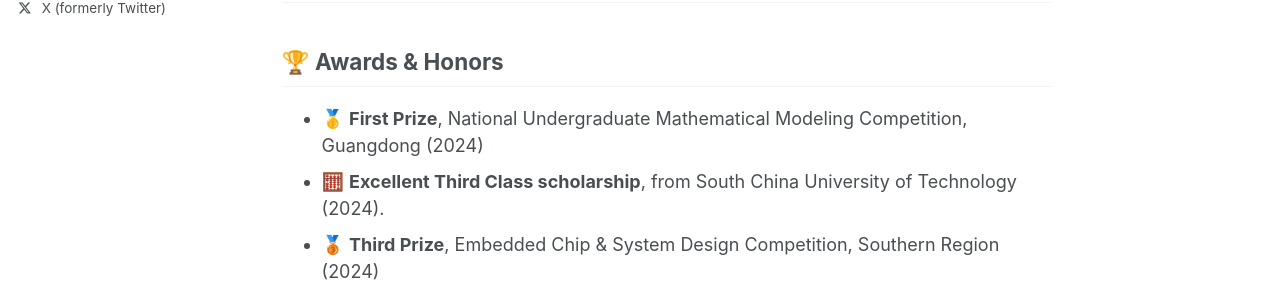
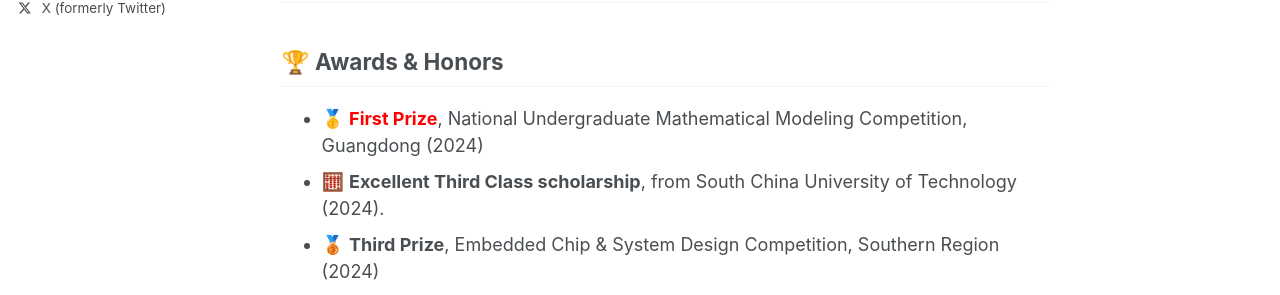
Before and after one commit to MikeMengTR/MikeMengTR.github.io, a Jekyll site: the page built from _pages/about.md, in a window 1280 px wide. Shown: the part 618-913 px from the top of the page. Built offline with Jekyll 4.4.1, drawn with Linux system fonts in a browser that asks for light colours.

Commit message:
Update about.md

```diff
--- a/_pages/about.md
+++ b/_pages/about.md
@@ -21,7 +21,7 @@ My research interest includes **📈 Energy prediction** and **🧠 Artificial I
 
 ---
 ## 🏆 Awards & Honors
-- 🥇 **First Prize**, National Undergraduate Mathematical Modeling Competition, Guangdong (2024)
+- 🥇 <span style="color:red">**First Prize**</span>, National Undergraduate Mathematical Modeling Competition, Guangdong (2024)
 - 🧮 **Excellent Third Class scholarship**, from South China University of Technology (2024).
 - 🥉 **Third Prize**, Embedded Chip & System Design Competition, Southern Region (2024)
 - 🥉 **Third Prize**, Baidu PaddlePaddle Cup Student Science and Technology Works Competition，School of Future Technology, South China University of Technology.(2023)
```
